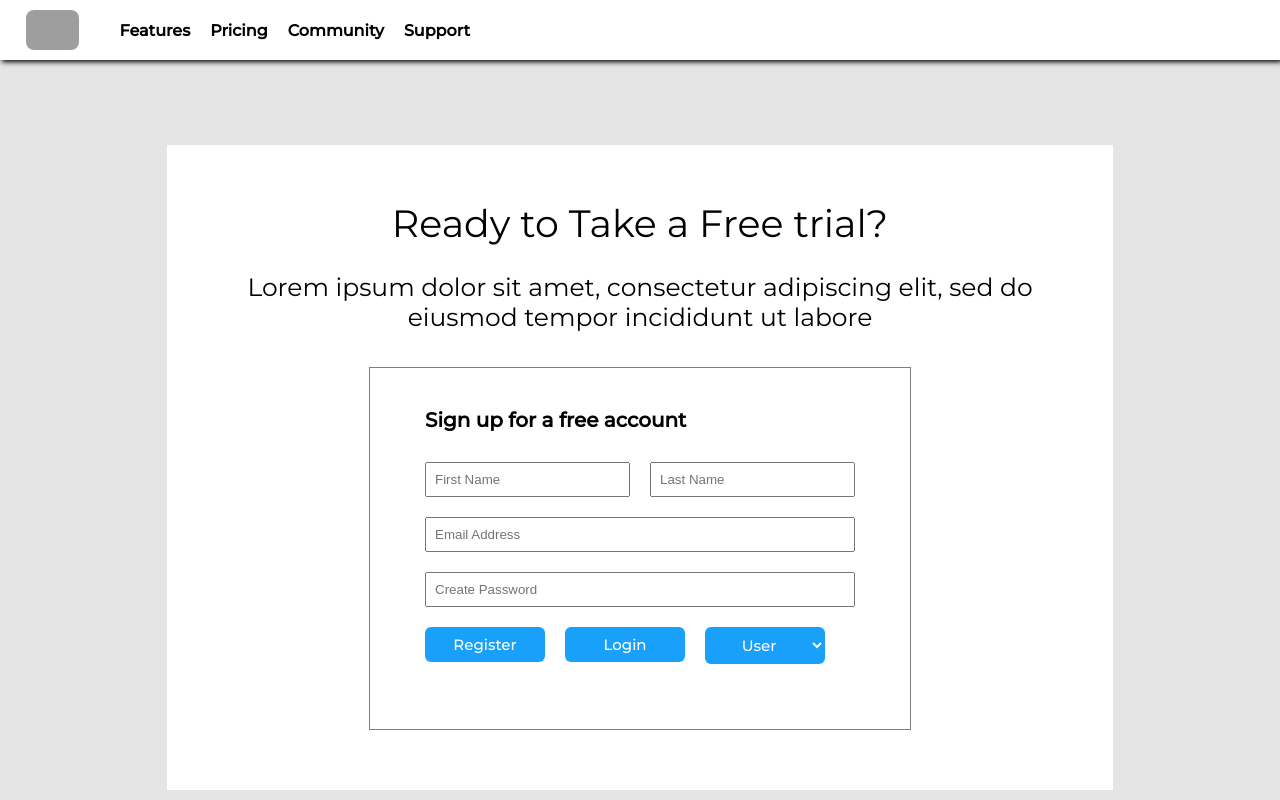
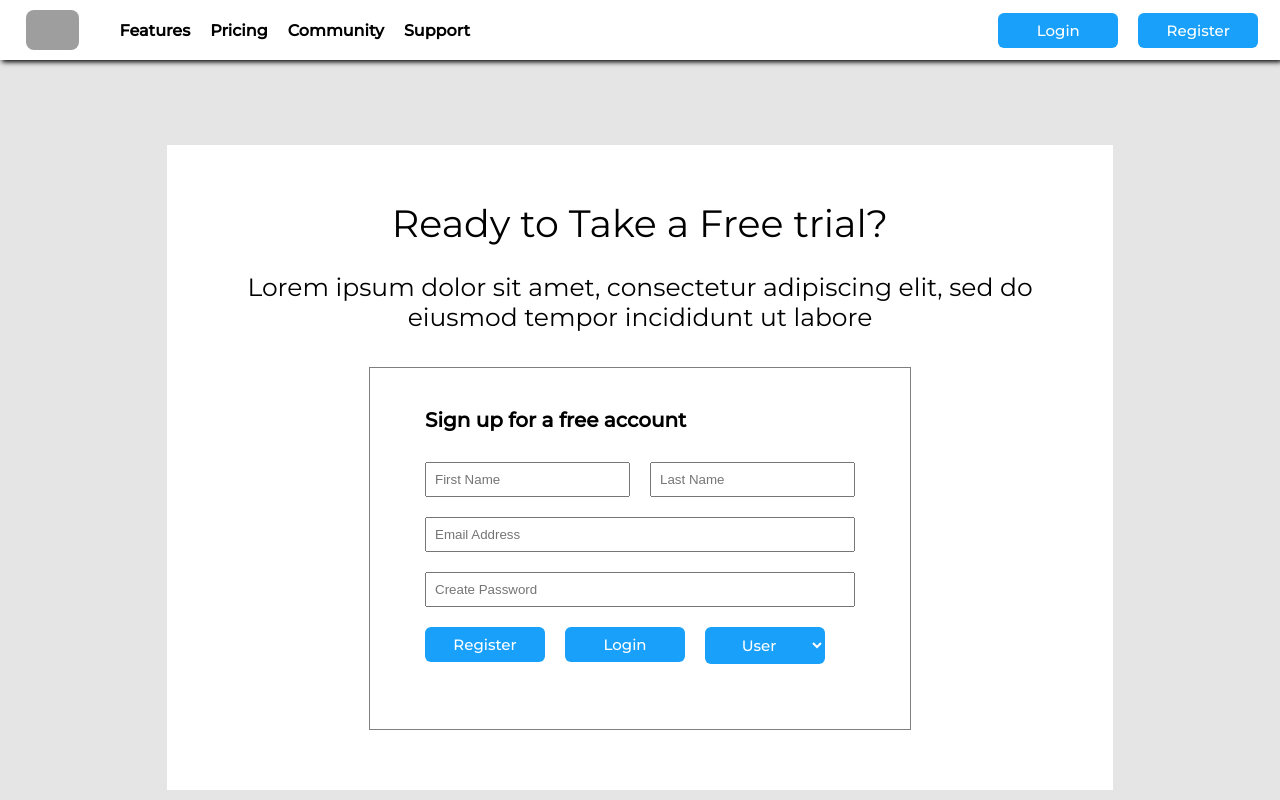
Before and after one commit to mechaadi/OnlineLawyerSuite, a Next.js app: page /Register in a window 1280 px wide. Shown: the top 800 px of the page. Built offline with nearby package versions, Linux system fonts and the light colour scheme; grey boxes are pictures that could not be loaded.

Commit message:
mobile nav handlers

```diff
--- a/src/Components/Navbar/NavAlt.js
+++ b/src/Components/Navbar/NavAlt.js
@@ -2,13 +2,23 @@ import React, { useState } from "react";
 import nav from "./navbar.module.css";
 import Link from 'next/link'
 import { useRouter } from 'next/router'
+import Button from '../Buttons/Button'
+
 
 export default function NavAlt() {
     const router = useRouter()
 
     const [state, setstate] = useState(false);
 
-  function handleLogoClick(){
+    function handleLoginButton(event) {
+    router.push('/Login')
+  }
+
+  function handleRegisterButton(event) {
+    router.push('/Register')
+  }
+
+    function handleLogoClick() {
         router.push('/')
     }
 
@@ -22,7 +32,7 @@ export default function NavAlt() {
     return (
         <div className={nav.nav}>
             <div className={nav.logo} onClick={handleLogoClick}>
-        <img src={require('../../../public/static/uplaw.png')} height={40}/>
+                <img src={require('../../../public/static/uplaw.png')} height={40} />
             </div>
             <div className={nav.ab}>
                 <ul className={nav.items}>
@@ -32,6 +42,8 @@ export default function NavAlt() {
                     <li className={nav.li}> Support </li>
                 </ul>
                 <ul className={nav.navbuttons}>
+                    <Button name="Login" onChildClick={handleLoginButton}></Button>
+                    <Button name="Register" onChildClick={handleRegisterButton}></Button>
                     {/* <Link href="../Login/Login" as={"/Login"}>
             <button className={nav.button} >
               <li className={nav.li}> Login </li>
@@ -74,6 +86,8 @@ export default function NavAlt() {
               <Link href="/Components/Login/Login" as={"/Register"}>
                 <li className={nav.li}>Register</li>
               </Link> */}
+              <Button name="Login" onChildClick={handleLoginButton}></Button>
+              <Button name="Register" onChildClick={handleRegisterButton}></Button>
                         </ul>
                     </div>
                 </div>
```
Lines whose indentation alone changed are shown as unchanged.
